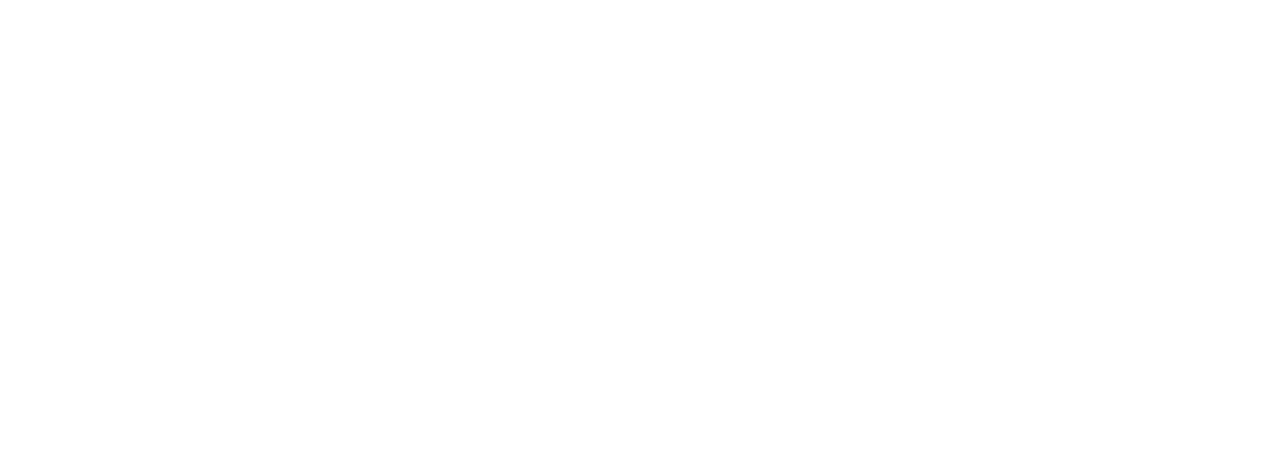
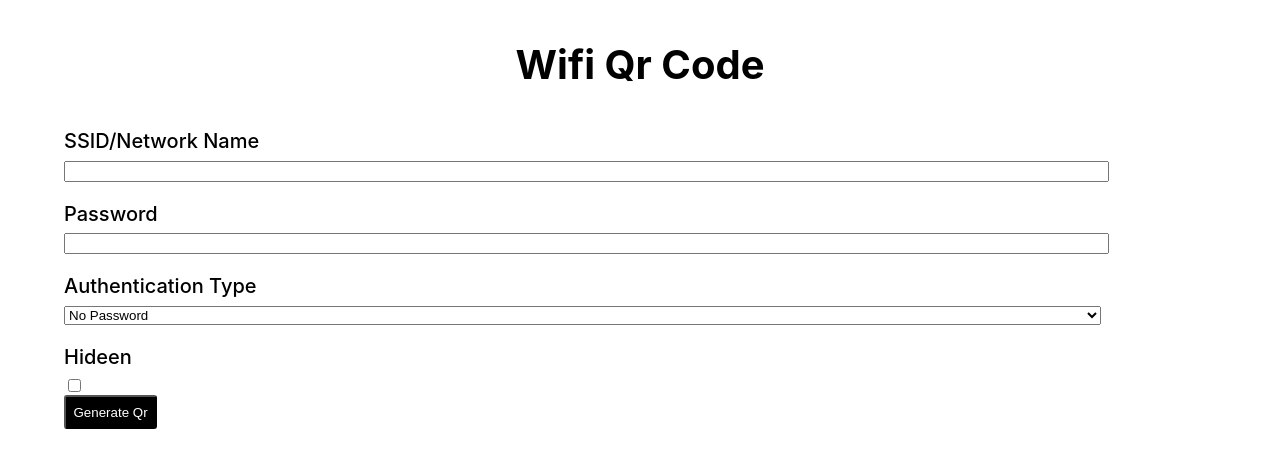
Before and after one commit to Fatin-Shahriare-Sium/qr-code-gen, a React (Vite) app: page /gen-qr-code/wifi in a window 1280 px wide. Before the commit this address had no page. Shown: the top 468 px of the page. Built offline with nearby package versions, Linux system fonts and the light colour scheme.

Commit message:
alhamdulillah,done wifi qr code by the grace of Allah

```diff
--- a/src/App.tsx
+++ b/src/App.tsx
@@ -1,6 +1,7 @@
 import { useState } from 'react'
-import { BrowserRouter, Routes, Route } from 'react-router-dom'
+import { BrowserRouter, Routes, Route, Outlet } from 'react-router-dom'
 import InfoQRCode from './component/info-qr-code'
+import WifiQRCode from './component/wifi-qr-code'
 import logo from './logo.svg'
 
 
@@ -11,9 +12,13 @@
     <BrowserRouter>
       <Routes>
         <Route path='/' element={<p style={{ fontSize: "3rem", fontWeight: '700', textAlign: 'center' }}>Allah is Almighty</p>}></Route>
-        <Route path='/gen-qr-code' element={<InfoQRCode />}></Route>
+        <Route path='/gen-qr-code'>
+          <Route path='info' element={<InfoQRCode />}></Route>
+          <Route path='wifi' element={<WifiQRCode />}></Route>
+          <Route path=''></Route>
+        </Route>
       </Routes>
-    </BrowserRouter>
+    </BrowserRouter >
   )
 }
 
--- a/src/component/info-qr-code.tsx
+++ b/src/component/info-qr-code.tsx
@@ -2,7 +2,8 @@
 import useGenQrCode from '../hooks/useGenQRCode'
 
 const InfoQRCode: React.FC = () => {
-    let [qrUrl, setQrUrl] = useState('')
+    let [qrUrl, setQrUrl] = useState<string>('')
+    let [qrName, setQrName] = useState<string>()
     let { genQrCode } = useGenQrCode()
     async function showQrCode(e: any) {
         e.preventDefault()
@@ -12,6 +13,7 @@
         let gmail = e.target[2].value
         let address = e.target[3].value
         console.log(name, phoneNumber, gmail, address);
+        setQrName(`${name}-info-qr-code`)
         let urlx = await genQrCode(`
         Name:${name}
         phoneNumber:${phoneNumber}
@@ -25,8 +27,8 @@
         if (qrUrl) {
             return <>
                 {qrUrl && <img src={qrUrl} alt="" />}
-                <a href={qrUrl} download='qr-code' >
-                    <button>Download Qr Code</button>
+                <a id='download-btn' href={qrUrl} download={qrName} >
+                    <button className='download-btn'>Download Qr Code</button>
                 </a>
             </>
         }
@@ -55,7 +57,7 @@
                         <textarea></textarea>
                     </div>
 
-                    <button className='gen-btn' type='submit'>Generate QR</button>
+                    <button style={{ marginTop: "2rem" }} className='gen-btn' type='submit'>Generate QR</button>
                 </form>
                 {showBelow()}
             </div>
--- /dev/null
+++ b/src/component/wifi-qr-code.tsx
@@ -0,0 +1,67 @@
+import React, { useState } from 'react'
+import useGenQrCode from '../hooks/useGenQRCode'
+
+const WifiQRCode: React.FC = () => {
+    let [hide, setHide] = useState<boolean>(false)
+    let [qrName, setqrName] = useState<string>('')
+    let [qrUrl, setQrUrl] = useState<string>('')
+    let { genQrCode } = useGenQrCode()
+    async function showQrCode(e: any) {
+        e.preventDefault()
+        let name = e.target[0].value
+        let password = e.target[1].value
+        let auth = e.target[2].value
+        let url = await genQrCode(`WIFI:T:${auth};S:${name};P:${password};H:${hide};`)
+        setqrName(`Wifi-${name}`)
+        return setQrUrl(url)
+    }
+
+    function handleCheckbox() {
+        return setHide((pre) => !pre)
+    }
+
+    function showBelow() {
+        if (qrUrl) {
+            return <>
+                {qrUrl && <img src={qrUrl} alt="" />}
+                <a id='download-btn' href={qrUrl} download={qrName} >
+                    <button className='download-btn'>Download Qr Code</button>
+                </a>
+            </>
+        }
+    }
+
+    return (
+        <div style={{ width: "90%", margin: 'auto' }}>
+            <p style={{ fontSize: '4rem', fontWeight: 700, textAlign: 'center' }}>Wifi Qr Code</p>
+            <div>
+                <form onSubmit={(event) => showQrCode(event)}>
+                    <div className='form-group'>
+                        <p>SSID/Network Name</p>
+                        <input type="text" />
+                    </div>
+                    <div className='form-group'>
+                        <p>Password</p>
+                        <input type="text" />
+                    </div>
+                    <div className='form-group'>
+                        <p>Authentication Type</p>
+                        <select name="" id="">
+                            <option value="onpass">No Password</option>
+                            <option value="WPE">WPE</option>
+                            <option value="WPA/WPA2">WPA/WPA2</option>
+                        </select>
+                    </div>
+                    <div className='form-group'>
+                        <p>Hideen</p>
+                        <input onClick={handleCheckbox} checked={hide} style={{ width: 'auto' }} type="checkbox" />
+                    </div>
+                    <button type='submit' className='gen-btn'>Generate Qr</button>
+                </form>
+                {showBelow()}
+            </div>
+        </div>
+    )
+}
+
+export default WifiQRCode;
--- a/src/index.css
+++ b/src/index.css
@@ -38,5 +38,18 @@
 
 .gen-btn{
   background-color: black;
-  color:white
+  color:white;
+  padding: .75rem;
+  border-radius: 3px;
 }
+.gen-btn:focus{
+  outline: none;
+  border: none;
+}
+
+.download-btn{
+  background-color: transparent;
+  color: #000000;
+  padding: .75rem;
+  border-radius: .75rem;
+}
```
Also changed, not shown: src/component/info-qr.jsx (deleted, +0 -62 lines), src/component/phone-qr-code.tsx (added, +11 -0 lines).
